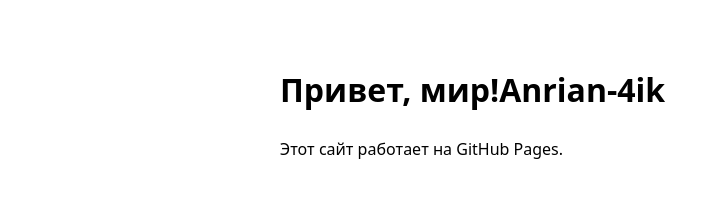
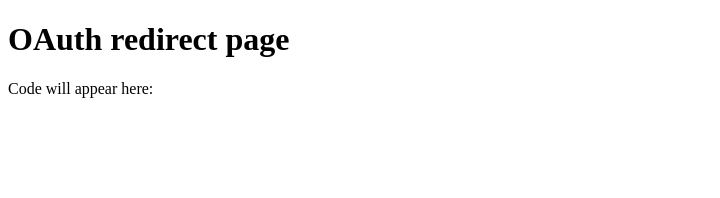
Before and after one commit to Anrian-4ik/Anrian-4ik.github.io, a plain HTML site: page index.html in a window 1280 px wide. Shown: the whole page, without its empty margins (0-720 px from the left). Drawn offline with Linux system fonts and the light colour scheme.

Commit message:
Update index.html for OAuth redirect

```diff
--- a/index.html
+++ b/index.html
@@ -1,21 +1,13 @@
 <!DOCTYPE html>
-<html lang="ru">
-<head>
-  <meta charset="UTF-8" />
-  <meta name="viewport" content="width=device-width, initial-scale=1.0" />
-  <title>Anrian-4ik GitHub Pages</title>
-  <style>
-    body {
-      font-family: system-ui, sans-serif;
-      max-width: 720px;
-      margin: 4rem auto;
-      padding: 0 1rem;
-      line-height: 1.6;
-    }
-  </style>
-</head>
-<body>
-  <h1>Привет, мир!Anrian-4ik </h1>
-  <p>Этот сайт работает на GitHub Pages.</p>
-</body>
+<html>
+  <head><meta charset="utf-8"><title>OAuth redirect</title></head>
+  <body>
+    <h1>OAuth redirect page</h1>
+    <p>Code will appear here: <span id="code"></span></p>
+    <script>
+      const params = new URLSearchParams(window.location.search);
+      const code = params.get('code');
+      if (code) document.getElementById('code').textContent = code;
+    </script>
+  </body>
 </html>
```
